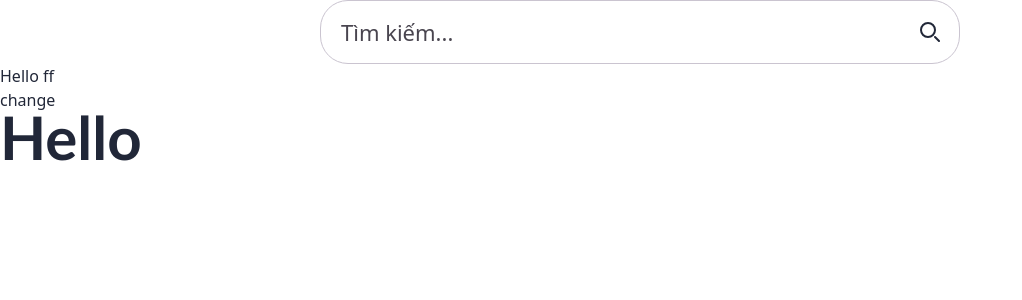
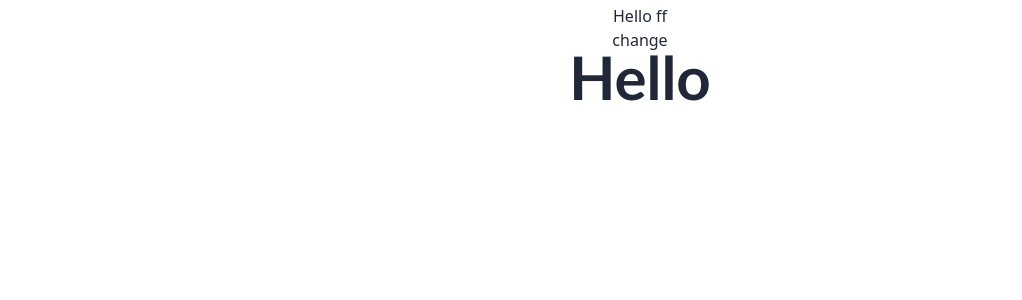
Before and after one commit to ngxquang/SE-Flowchart-FE, a Next.js app: page / in a window 1280 px wide. Shown: the top 300 px of the page, without its empty margins (0-1022 px from the left). Built offline with nearby package versions, Linux system fonts and the light colour scheme.

Commit message:
fix page.tsx

```diff
--- a/src/app/page.tsx
+++ b/src/app/page.tsx
@@ -3,14 +3,16 @@
 import { useContext } from 'react';
 import { AppContext } from '@/contexts';
 import { classNames } from '@/components';
-import Search from '@/components/Search/Search';
 
 export default function Home() {
   const { state, setState } = useContext(AppContext);
 
   return (
-    <main>
-      <Search/>
+    <main
+      className={classNames(
+        'min-w-screen relative flex flex-col items-center justify-center px-4 py-1'
+      )}
+    >
       <p>{state}</p>
       <button className="" onClick={() => setState('world')}>
         change
```
